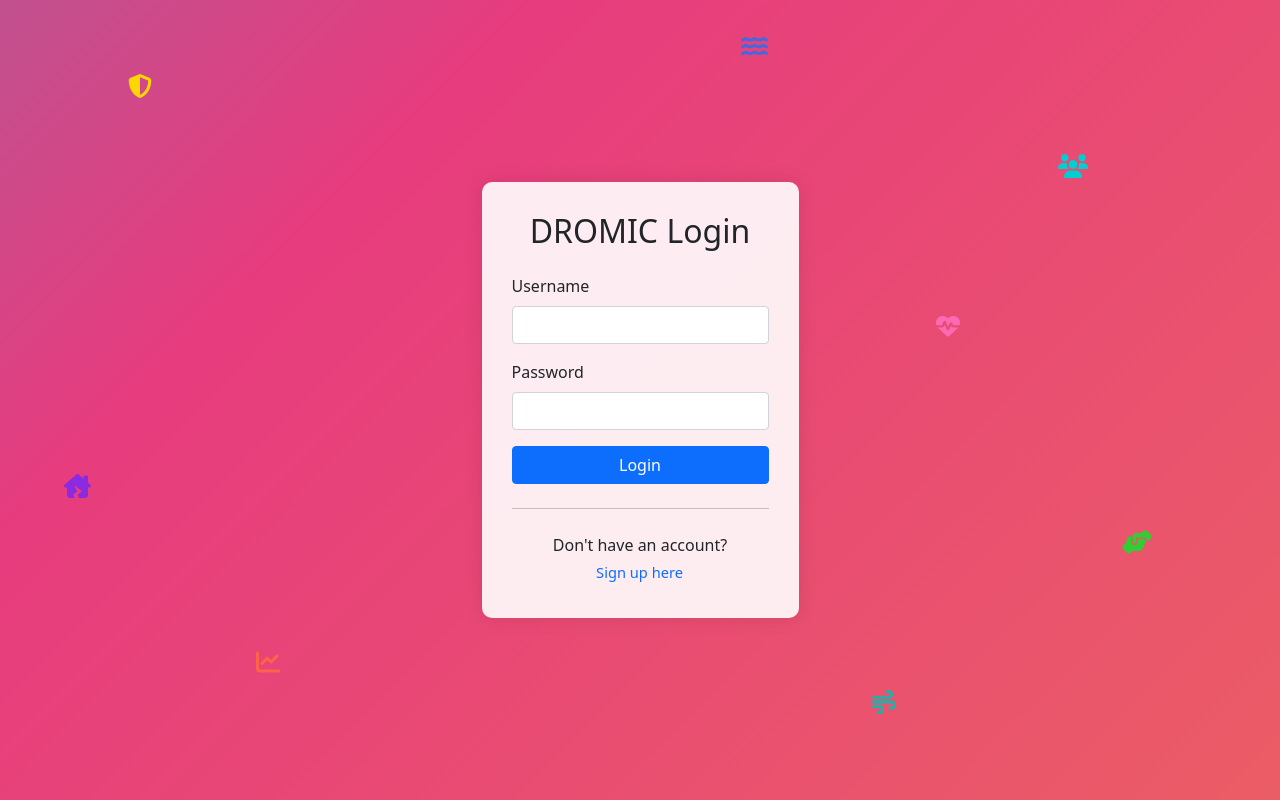
After one commit to lanzy-lanzy/dromic, a Django app: page /login/ in a window 1280 px wide. The commit adds this page. Run offline with Django 5.2, Linux system fonts and the light colour scheme; some libraries are stand-ins or nearby versions.

Commit message:
login logout register html

```diff
--- a/core/templates/base.html
+++ b/core/templates/base.html
@@ -92,7 +92,7 @@
                     </div>
                     <div class="navbar-nav">
                         <div class="nav-item text-nowrap">
-                            <a class="nav-link px-3" href="#"><i class="fas fa-sign-out-alt"></i> Logout</a>
+                            <a class="nav-link px-3" href="{% url 'logout' %}"><i class="fas fa-sign-out-alt"></i> Logout</a>
                         </div>
                     </div>
                 </header>
--- a/core/templates/core/index.html
+++ b/core/templates/core/index.html
@@ -22,12 +22,12 @@
             <div class="collapse navbar-collapse justify-content-end" id="navbarNav">
                 <ul class="navbar-nav">
                     <li class="nav-item">
-                        <a class="nav-link btn btn-outline-primary me-2" href="#">
+                        <a class="nav-link btn btn-outline-primary me-2" href="{% url 'login' %}">
                             <i class="fas fa-sign-in-alt me-2"></i>Login
                         </a>
                     </li>
                     <li class="nav-item">
-                        <a class="nav-link btn btn-outline-secondary" href="#">
+                        <a class="nav-link btn btn-outline-secondary" href="{% url 'register' %}">
                             <i class="fas fa-user-plus me-2"></i>Sign Up
                         </a>
                     </li>
--- /dev/null
+++ b/core/templates/core/login.html
@@ -0,0 +1,96 @@
+<!DOCTYPE html>
+{% load static %}
+<html lang="en">
+<head>
+    <meta charset="UTF-8">
+    <meta name="viewport" content="width=device-width, initial-scale=1.0">
+    <title>DROMIC Login</title>
+    <link href="https://cdn.jsdelivr.net/npm/bootstrap@5.1.3/dist/css/bootstrap.min.css" rel="stylesheet">
+    <link rel="stylesheet" href="https://cdnjs.cloudflare.com/ajax/libs/animate.css/4.1.1/animate.min.css">
+    <link rel="stylesheet" href="https://cdnjs.cloudflare.com/ajax/libs/font-awesome/6.1.1/css/all.min.css">
+
+    <style>
+        body {
+            background: linear-gradient(-45deg, #ee7752, #e73c7e, #23a6d5, #23d5ab);
+            background-size: 400% 400%;
+            animation: gradient 15s ease infinite;
+            height: 100vh;
+            overflow: hidden;
+        }
+        @keyframes gradient {
+            0% {background-position: 0% 50%;}
+            50% {background-position: 100% 50%;}
+            100% {background-position: 0% 50%;}
+        }
+        .login-container {
+            background-color: rgba(255, 255, 255, 0.9);
+            border-radius: 10px;
+            padding: 30px;
+            box-shadow: 0 0 20px rgba(0, 0, 0, 0.1);
+        }
+        .icon-container {
+            position: absolute;
+            width: 100%;
+            height: 100%;
+            pointer-events: none;
+        }
+        .icon-container i {
+            position: absolute;
+            font-size: 24px;
+            animation: float 6s infinite;
+        }
+        @keyframes float {
+            0%, 100% { transform: translateY(0); }
+            50% { transform: translateY(-20px); }
+        }
+        .icon-container i:nth-child(1) { color: #FFD700; }
+        .icon-container i:nth-child(2) { color: #00CED1; }
+        .icon-container i:nth-child(3) { color: #FF6347; }
+        .icon-container i:nth-child(4) { color: #FF69B4; }
+        .icon-container i:nth-child(5) { color: #32CD32; }
+        .icon-container i:nth-child(6) { color: #8A2BE2; }
+        .icon-container i:nth-child(7) { color: #20B2AA; }
+        .icon-container i:nth-child(8) { color: #4169E1; }
+        .btn-link {
+            text-decoration: none;
+        }
+    </style>
+</head>
+<body>
+    <div class="icon-container">
+        <i class="fas fa-shield-alt" style="top: 10%; left: 10%;"></i>
+        <i class="fas fa-users" style="top: 20%; right: 15%;"></i>
+        <i class="fas fa-chart-line" style="bottom: 15%; left: 20%;"></i>
+        <i class="fas fa-heartbeat" style="top: 40%; right: 25%;"></i>
+        <i class="fas fa-hands-helping" style="bottom: 30%; right: 10%;"></i>
+        <i class="fas fa-house-damage" style="top: 60%; left: 5%;"></i>
+        <i class="fas fa-wind" style="bottom: 10%; right: 30%;"></i>
+        <i class="fas fa-water" style="top: 5%; right: 40%;"></i>
+    </div>
+    <div class="container d-flex align-items-center justify-content-center" style="height: 100vh;">
+        <div class="login-container animate__animated animate__fadeIn">
+            <h2 class="text-center mb-4">DROMIC Login</h2>
+            <form method="post">
+                {% csrf_token %}
+                <div class="mb-3">
+                    <label for="username" class="form-label">Username</label>
+                    <input type="text" class="form-control" id="username" name="username" required>
+                </div>
+                <div class="mb-3">
+                    <label for="password" class="form-label">Password</label>
+                    <input type="password" class="form-control" id="password" name="password" required>
+                </div>
+                <div class="d-grid">
+                    <button type="submit" class="btn btn-primary">Login</button>
+                </div>
+                <hr class="my-4">
+                <div class="mt-3 text-center">
+                    <p class="mb-0">Don't have an account?</p>
+                    <a href="{% url 'register' %}" class="btn btn-link btn-sm animate__animated animate__pulse animate__infinite">Sign up here</a>
+                </div>
+            </form>
+        </div>
+    </div>
+    <script src="https://cdn.jsdelivr.net/npm/bootstrap@5.1.3/dist/js/bootstrap.bundle.min.js"></script>
+</body>
+</html>
--- a/core/urls.py
+++ b/core/urls.py
@@ -10,6 +10,9 @@ urlpatterns = [
 
     path('evacuation-centers/', views.evacuation_centers, name='evacuation_centers'),
 
+    path('login/', views.login_view, name='login'),
+    path('register/', views.register_view, name='register'),
+    path('logout/', views.logout_view, name='logout'),
 
     path('save_report/', views.save_report, name='save_report'),
 
--- a/core/views.py
+++ b/core/views.py
@@ -1,12 +1,13 @@
 from django.shortcuts import render, redirect, get_object_or_404
 from django.http import JsonResponse, HttpResponse
-from django.contrib.auth import logout
+from django.contrib.auth import logout, login, authenticate
 from django.contrib.auth.decorators import login_required
 from django.views.decorators.csrf import csrf_exempt
 from django.views.decorators.http import require_POST
 from django.db.models import Sum, Count
 from django.utils import timezone
 from datetime import timedelta
+from django.contrib.auth.forms import UserCreationForm
 from .models import (
     Disaster, AffectedArea, EvacuationCenter, DROMICReport,
     DamagedHouse, DisplacedPopulation, SexAgeDistribution,
@@ -14,6 +15,34 @@ from .models import (
 )
 from .export import generate_report_pdf
 
+def login_view(request):
+    if request.method == 'POST':
+        username = request.POST['username']
+        password = request.POST['password']
+        user = authenticate(request, username=username, password=password)
+        if user is not None:
+            login(request, user)
+            return redirect('dashboard')  # Replace 'home' with your main page URL name
+        else:
+            # Add an error message
+            pass
+    return render(request, 'core/login.html')
+
+def register_view(request):
+    if request.method == 'POST':
+        form = UserCreationForm(request.POST)
+        if form.is_valid():
+            form.save()
+            return redirect('login')
+    else:
+        form = UserCreationForm()
+    return render(request, 'core/register.html', {'form': form})
+
+def logout_view(request):
+    logout(request)
+    return redirect('index')
+
+@login_required
 def dashboard(request):
     total_disasters = Disaster.objects.count()
     affected_areas = AffectedArea.objects.count()
@@ -76,7 +105,7 @@ def save_report(request):
     else:
         return JsonResponse({'status': 'error', 'message': 'Invalid request method'})
 
-
+@login_required
 def overview(request):
     reports = DROMICReport.objects.all().order_by('-date')
     context = {
```
Also changed, not shown: core/templates/core/register.html (added, +87 -0 lines), static/css/animated.css (+0 -18 lines), db.sqlite3.
